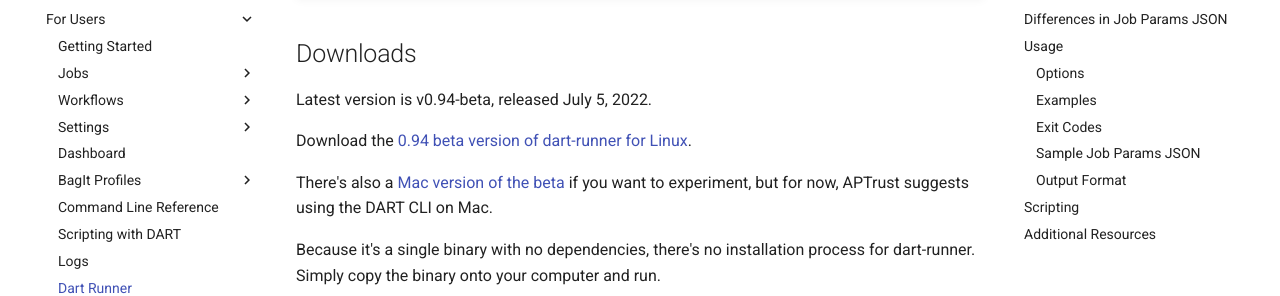
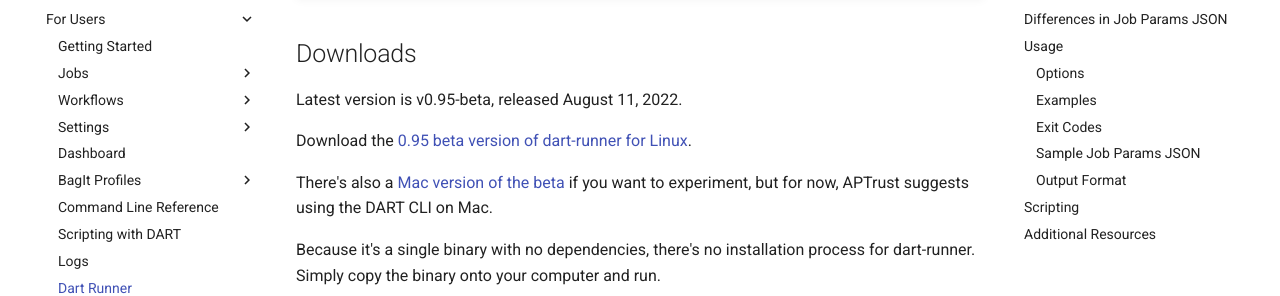
Before and after one commit to APTrust/dart-docs, an MkDocs documentation site: the page built from docs/users/dart_runner.md, in a window 1280 px wide and 900 px high, scrolled down 581 px. Shown: the part 170-466 px from the top of the window. Built offline with MkDocs 1.6.1 and Material for MkDocs 9.7.7, drawn with Linux system fonts in a browser that asks for light colours; comment, search, counter and statistics services are not loaded.

Commit message:
Updated dart runner link to version 0.95

```diff
--- a/docs/users/dart_runner.md
+++ b/docs/users/dart_runner.md
@@ -18,11 +18,11 @@
 
 ## Downloads
 
-Latest version is v0.94-beta, released July 5, 2022.
+Latest version is v0.95-beta, released August 11, 2022.
 
-Download the [0.94 beta version of dart-runner for Linux](https://s3.amazonaws.com/aptrust.public.download/dart-runner/v0.94-beta/linux-x64/dart-runner).
+Download the [0.95 beta version of dart-runner for Linux](https://s3.amazonaws.com/aptrust.public.download/dart-runner/v0.95-beta/linux-x64/dart-runner).
 
-There's also a [Mac version of the beta](https://s3.amazonaws.com/aptrust.public.download/dart-runner/v0.94-beta/mac-x64/dart-runner) if you want to experiment, but for now, APTrust suggests using the DART CLI on Mac.
+There's also a [Mac version of the beta](https://s3.amazonaws.com/aptrust.public.download/dart-runner/v0.95-beta/mac-x64/dart-runner) if you want to experiment, but for now, APTrust suggests using the DART CLI on Mac.
 
 Because it's a single binary with no dependencies, there's no installation process for dart-runner. Simply copy the binary onto your computer and run.
 
```
